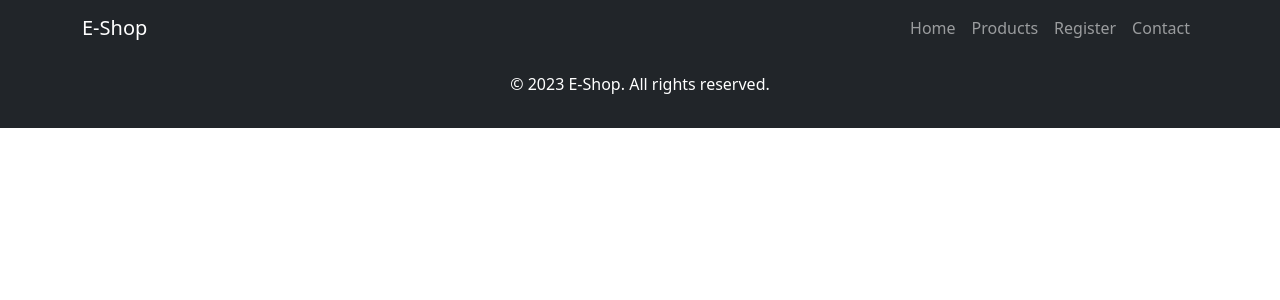
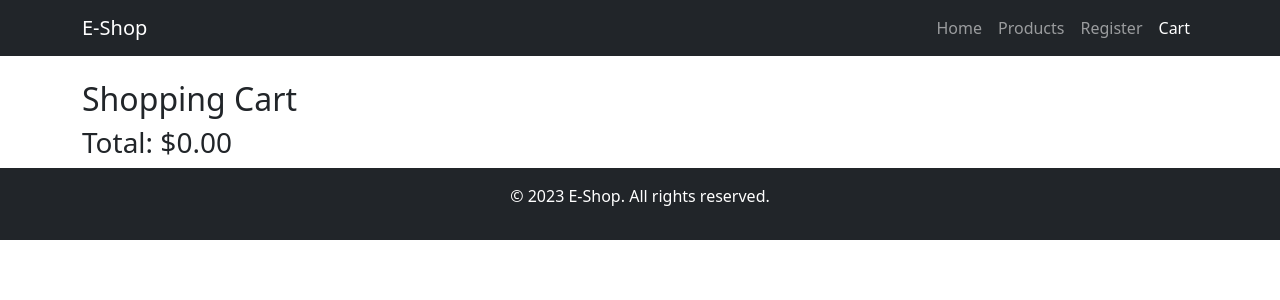
Before and after one commit to ttkoh3388-eng/ecommerce-frontend, a React (Vite) app: page /cart in a window 1280 px wide. Shown: the top 300 px of the page. Built offline with nearby package versions, Linux system fonts and the light colour scheme.

Commit message:
Implement Adding Shopping Cart

```diff
--- a/src/App.jsx
+++ b/src/App.jsx
@@ -6,6 +6,7 @@ import Navbar from "./Navbar";
 import HomePage from "./HomePage";
 import RegisterPage from "./RegisterPage";
 import ProductPage from "./ProductPage";
+import ShoppingCart from "./ShoppingCart";
 
 // imports for wouter
 import { Route, Switch } from "wouter";
@@ -28,6 +29,7 @@ export default function App() {
       <Route path="/" component={HomePage} />
       <Route path="/products" component={ProductPage} />
       <Route path="/register" component={RegisterPage} />
+      <Route path="/cart" component={ShoppingCart}/>
     </Switch>
 
     <footer className="bg-dark text-white text-center py-3">
--- /dev/null
+++ b/src/CartStore.jsx
@@ -0,0 +1,86 @@
+import { atom, useAtom } from 'jotai';
+// Define the initial state of the cart. We put in one piece of test data
+const initialCart = [
+    //{
+    //   "id": 1,
+    //    "product_id": 1,
+    //    "quantity": 10,
+    //    "name": "Organic Green Tea",
+    //    "price": 12.99,
+    //    "imageUrl": "https://picsum.photos/id/225/300/200",
+    //    "description": "Premium organic green tea leaves, rich in antioxidants and offering a smooth, refreshing taste."
+
+    //},
+    //{
+    //    "id": 2,
+    //    "product_id": 2,
+    //    "quantity": 9,
+    //    "name": "Organic Red Tea",
+    //    "price": 12.99,
+    //    "imageUrl": "https://picsum.photos/id/225/300/200",
+    //    "description": "Expensive red tea"
+
+    //}
+]
+
+const cartAtom = atom(initialCart);
+
+// Custom hook for cart operations
+export const useCart = () => {
+    const [cart, setCart] = useAtom(cartAtom);
+
+    const getCartTotal = () => {
+        let total = 0;
+        for (let c of cart) {
+            total += c.quantity * c.price;
+        }
+        return total;
+    }
+
+    // Receives one parameter, which is the product that we want to add
+    // Expected shape of the product
+    // - id: the ID of the product
+    // - name: name of the product
+    // - price: price of the product
+    // - imageUrl: imageUrl of the product
+    // - description: the description of the product
+    const addToCart = (product) => {
+
+        // if the product is already in the shopping cart, increase it quantity by 1
+        const existingProductIndex = cart.findIndex(cartItem => cartItem.product_id === product.id);
+
+        // if the product is not in the shopping cart, then the index returned is -1
+        if (existingProductIndex == -1) {
+            const newCartItem = {
+                id: Math.floor(Math.random() * 10000 + 1),
+                product_id: product.id,
+                name: product.name,
+                price: product.price,
+                imageUrl: product.imageUrl,
+                quantity: 1
+            }
+            // 1. clone
+            // 2. modify the clone
+            // 3. replace the clone in the atom
+
+            const cloned = [...cart, newCartItem];
+            setCart(cloned);
+        } else {
+            // find the exisiting cart item with the product id we are looking for
+            const existingCartItem = cart[existingProductIndex];
+            // increases it quantity by 1
+            existingCartItem.quantity += 1;
+           // create a clone and modify the clone
+            const cloned = cart.with(existingProductIndex, existingCartItem);
+            // replace the array in the atom
+            setCart(cloned);
+        }
+
+
+
+    }
+
+    return {
+        cart, getCartTotal, addToCart
+    }
+}
--- a/src/Navbar.jsx
+++ b/src/Navbar.jsx
@@ -39,10 +39,10 @@ export default function Navbar() {
                             <Link className={`nav-link ${location === "/products" ? "active" : ""}`}  href="/products">Products</Link>
                         </li>
                         <li className="nav-item">
-                            <Link className="nav-link" href="/register">Register</Link>
+                            <Link className={`nav-link ${location === "/register" ? "active" : ""}`} href="/register">Register</Link>
                         </li>
                         <li className="nav-item">
-                            <a className={`nav-link ${location === "/register" ? "active": ""}`} href="#">Contact</a>
+                            <Link className={`nav-link ${location === "/cart" ? "active" : ""}`} href="/cart">Cart</Link>
                         </li>
                     </ul>
                 </div>
--- a/src/ProductCard.jsx
+++ b/src/ProductCard.jsx
@@ -10,7 +10,9 @@ export default function ProductCard(props) {
             <div className="card-body">
                 <h5 className="card-title">{props.name}</h5>
                 <p className="card-text">{props.price}</p>
-                <a href="#" className="btn btn-primary">Add to Cart</a>
+                <button className="btn btn-primary"
+                onClick={props.onAddToCart}
+                >Add to Cart</button>
             </div>
         </div>
     </>)
--- a/src/ProductPage.jsx
+++ b/src/ProductPage.jsx
@@ -1,6 +1,9 @@
 import ProductCard from "./ProductCard"
+import { useCart } from "./CartStore"
 
 export default function ProductPage() {
+
+    const { addToCart } = useCart();
 
     const products = [
         {
@@ -41,6 +44,10 @@ export default function ProductPage() {
                                     imageUrl={p.imageUrl}
                                     name={p.name}
                                     price={p.price}
+                                    onAddToCart={() => {
+                                        addToCart(p)
+
+                                    }}
                                 />
                             </div>
                         )
--- /dev/null
+++ b/src/ShoppingCart.jsx
@@ -0,0 +1,37 @@
+import { useCart } from "./CartStore"
+
+export default function ShoppingCart() {
+
+    const { cart, getCartTotal } = useCart();
+
+    return <>
+        <div className="container mt-4">
+            <h2>Shopping Cart</h2>
+            <ul className="list-group">
+                {
+                    cart.map(item => (<li key={item.id} className="list-group-item d-flex justify-content-between align-items-center">
+                        <div>
+                            <h5>{item.name}</h5>
+                            <p>Quantity: {item.quantity}</p>
+                        </div>
+                        <div>
+                            <img src={item.imageUrl} />
+                        </div>
+                        <div>
+                            ${(item.price * item.quantity).toFixed(2)}
+                        </div>
+                    </li>
+                    ))
+                }
+
+            </ul>
+            <div>
+                <h3>Total: ${getCartTotal().toFixed(2)}</h3>
+            </div>
+        </div>
+    </>
+
+
+
+
+}
```
